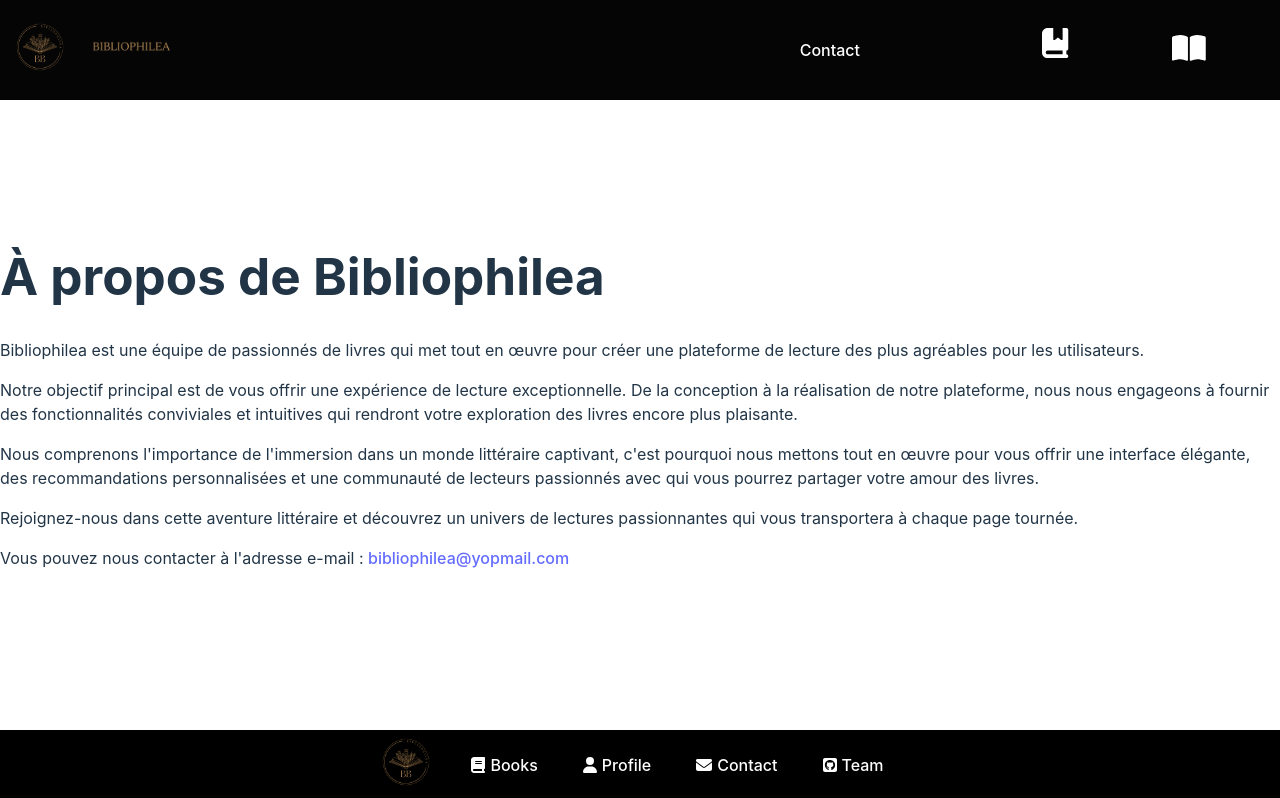
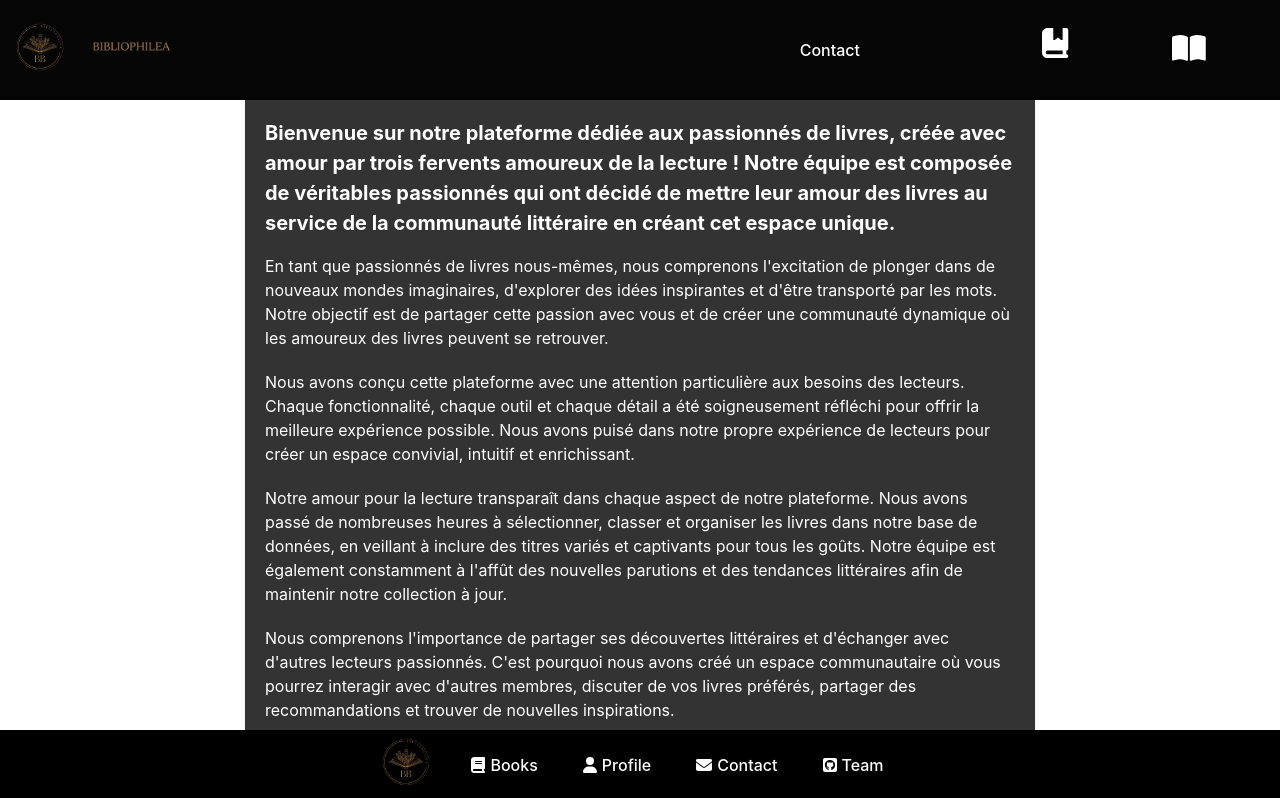
Before and after one commit to LisaDaudibon/Biblofront, a React (Vite) app: page /about in a window 1280 px wide. Shown: the top 798 px of the page. Built offline with nearby package versions, Linux system fonts and the light colour scheme.

Commit message:
presentation du site

```diff
--- a/src/components/contact/contact.jsx
+++ b/src/components/contact/contact.jsx
@@ -1,22 +1,33 @@
 import React from 'react';
+import './contact.css';
 
 const About = () => {
   return (
-    <div className="container">
-      <h1 className="display-4">À propos de Bibliophilea</h1>
-      <p className="lead">Bibliophilea est une équipe de passionnés de livres qui met tout en œuvre pour créer une plateforme de lecture des plus agréables pour les utilisateurs.</p>
-      <p>
-        Notre objectif principal est de vous offrir une expérience de lecture exceptionnelle. De la conception à la réalisation de notre plateforme, nous nous engageons à fournir des fonctionnalités conviviales et intuitives qui rendront votre exploration des livres encore plus plaisante.
-      </p>
-      <p>
-        Nous comprenons l'importance de l'immersion dans un monde littéraire captivant, c'est pourquoi nous mettons tout en œuvre pour vous offrir une interface élégante, des recommandations personnalisées et une communauté de lecteurs passionnés avec qui vous pourrez partager votre amour des livres.
-      </p>
-      <p>
-        Rejoignez-nous dans cette aventure littéraire et découvrez un univers de lectures passionnantes qui vous transportera à chaque page tournée.
-      </p>
-      <p>
-        Vous pouvez nous contacter à l'adresse e-mail : <a href="mailto:bibliophilea@yopmail.com">bibliophilea@yopmail.com</a>
-      </p>
+    <div className="card">
+      <div className="card-header-about">
+        <h1 className="card-title-about">À propos de Bibliophilea</h1>
+      </div>
+      <div className="card-body-about">
+        <p className="card-text lead-about">
+          Bienvenue sur notre plateforme dédiée aux passionnés de livres, créée avec amour par trois fervents amoureux de la lecture ! Notre équipe est composée de véritables passionnés qui ont décidé de mettre leur amour des livres au service de la communauté littéraire en créant cet espace unique.
+        </p>
+        <p className="card-text-about">
+          En tant que passionnés de livres nous-mêmes, nous comprenons l'excitation de plonger dans de nouveaux mondes imaginaires, d'explorer des idées inspirantes et d'être transporté par les mots. Notre objectif est de partager cette passion avec vous et de créer une communauté dynamique où les amoureux des livres peuvent se retrouver.
+        </p>
+        <p className="card-text-about">
+          Nous avons conçu cette plateforme avec une attention particulière aux besoins des lecteurs. Chaque fonctionnalité, chaque outil et chaque détail a été soigneusement réfléchi pour offrir la meilleure expérience possible. Nous avons puisé dans notre propre expérience de lecteurs pour créer un espace convivial, intuitif et enrichissant.
+        </p>
+        <p className="card-text-about">
+          Notre amour pour la lecture transparaît dans chaque aspect de notre plateforme. Nous avons passé de nombreuses heures à sélectionner, classer et organiser les livres dans notre base de données, en veillant à inclure des titres variés et captivants pour tous les goûts. Notre équipe est également constamment à l'affût des nouvelles parutions et des tendances littéraires afin de maintenir notre collection à jour.
+        </p>
+        <p className="card-text-about">
+          Nous comprenons l'importance de partager ses découvertes littéraires et d'échanger avec d'autres lecteurs passionnés. C'est pourquoi nous avons créé un espace communautaire où vous pourrez interagir avec d'autres membres, discuter de vos livres préférés, partager des recommandations et trouver de nouvelles inspirations.
+        </p>
+        <p className="card-text-about">
+          Nous sommes fiers de pouvoir offrir cette plateforme à tous les amoureux des livres qui partagent notre passion. Rejoignez-nous et découvrez un espace conçu par des passionnés, pour des passionnés. Ensemble, partageons notre amour de la lecture et créons une communauté vibrante autour des livres qui nous font rêver, réfléchir et grandir.
+        </p>
+        <p>Vous pouvez nous contacter à l'adresse e-mail : <a href="mailto:bibliophilea@yopmail.com">bibliophilea@yopmail.com</a></p>
+      </div>
     </div>
   );
 };
```
